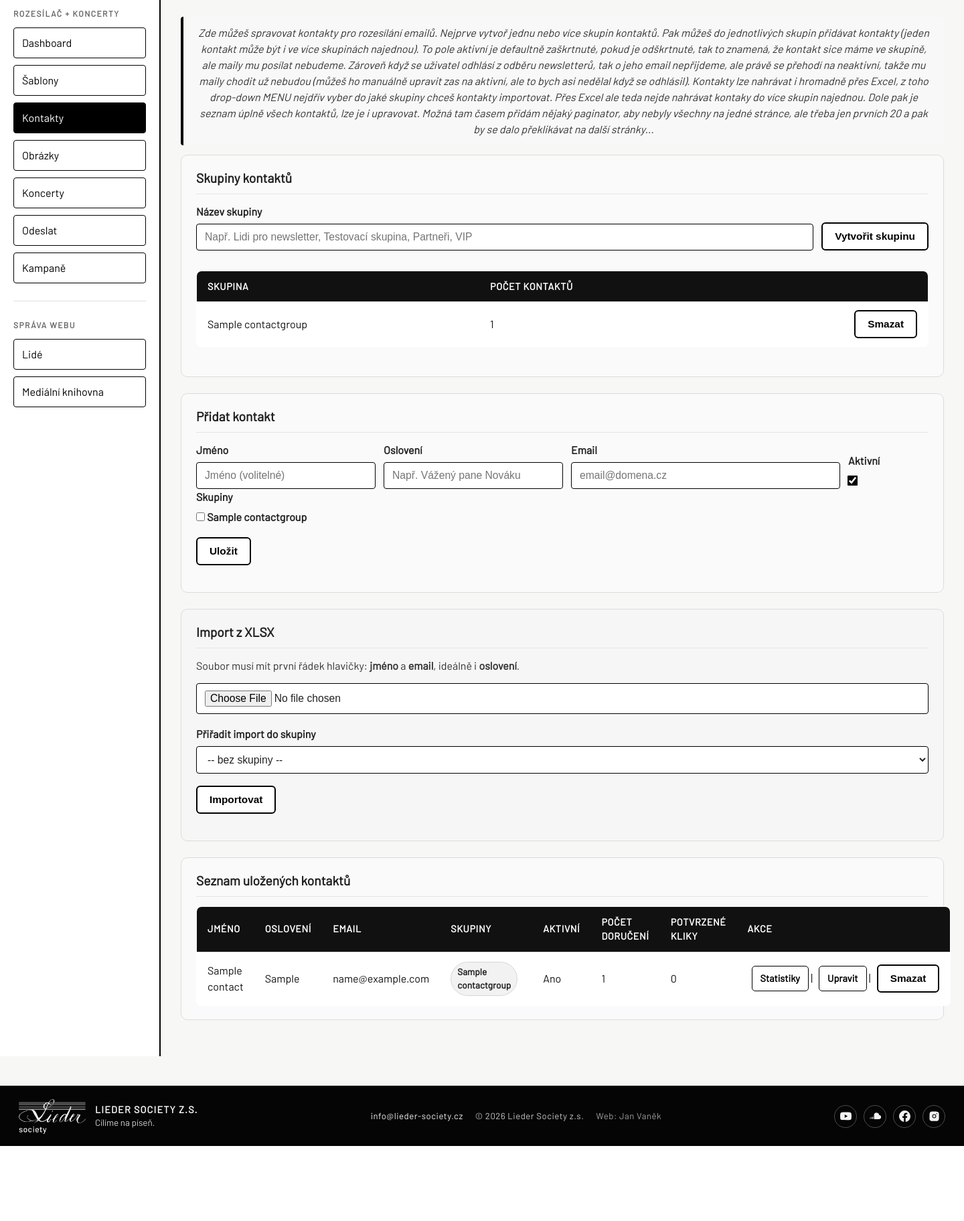
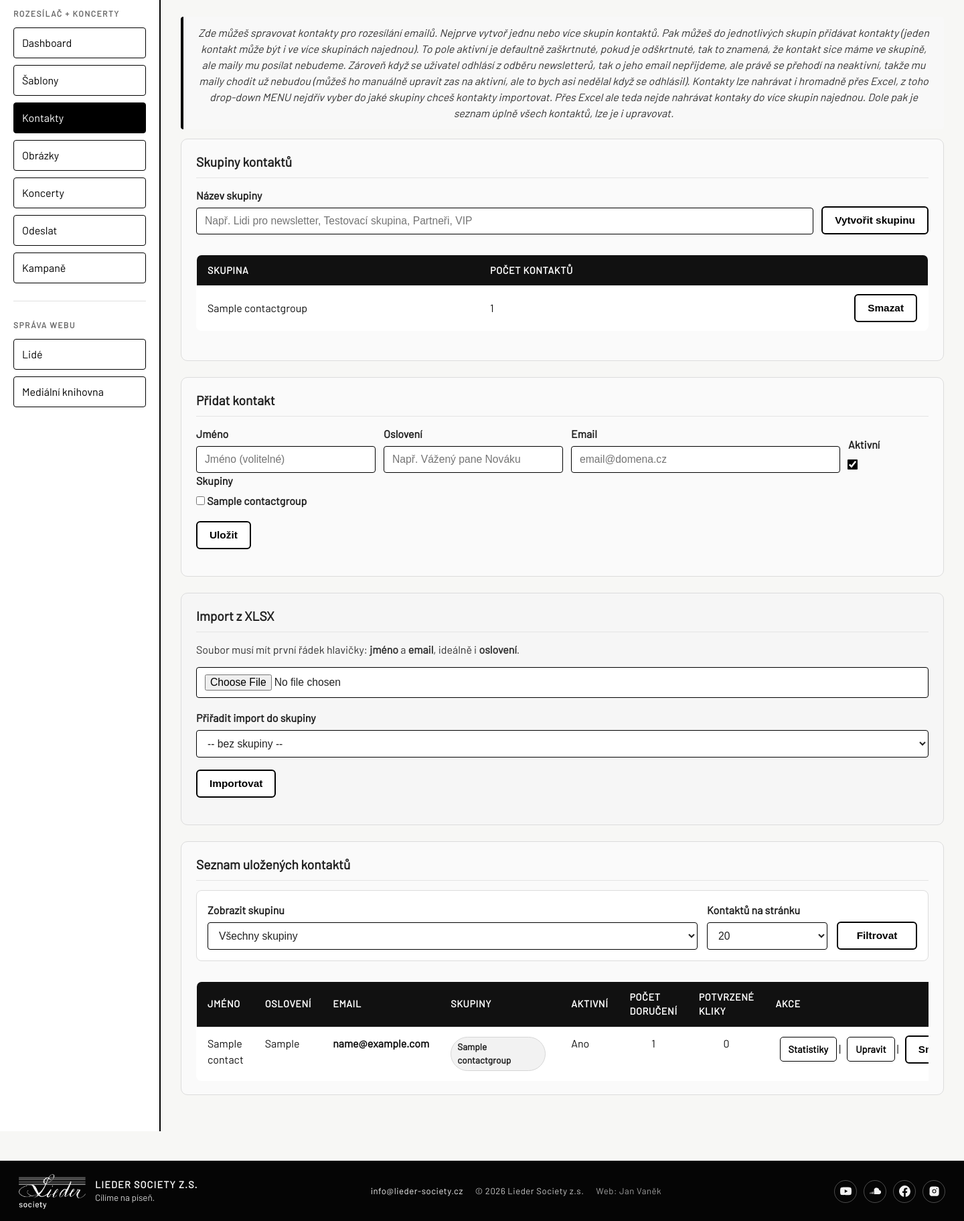
Before and after one commit to HonzaVanek/Liederweb, a Django app: page /rozesilac/kontakty/ in a window 1440 px wide. Shown: the part 195-2018 px from the top of the page at 67% size. Before the commit the page ends 1906 px from the top, so only its background shows below. Run offline with Django 4.2, Linux system fonts and the light colour scheme; a user stored in the database is signed in; tables that the repository leaves empty hold one stand-in row (values such as "Sample post").

Commit message:
úprvava zobrazení kontaktů, filtrace

```diff
--- /dev/null
+++ b/rozesilac/static/rozesilac/contacts.css
@@ -0,0 +1,206 @@
+/* =========================================================
+   KONTAKTY – filtr, tabulka, stránkování
+   ========================================================= */
+
+.contacts-filter-form {
+    margin-bottom: 22px;
+    padding: 16px;
+    background: #fff;
+    border: 1px solid #dcdcdc;
+    border-radius: 8px;
+}
+
+.contacts-filter-grid {
+    display: grid;
+    grid-template-columns: minmax(220px, 1.5fr) minmax(150px, 180px) auto;
+    gap: 14px;
+    align-items: end;
+}
+
+.contacts-filter-submit button {
+    width: 100%;
+    min-width: 120px;
+}
+
+.contacts-filter-note {
+    margin: 12px 0 0;
+}
+
+.contacts-filter-note a {
+    font-weight: 700;
+}
+
+/* =========================================================
+   TABULKA KONTAKTŮ
+   ========================================================= */
+
+.contacts-table-wrap {
+    margin-top: 14px;
+}
+
+.contacts-table {
+    min-width: 1080px;
+}
+
+.contacts-table td {
+    vertical-align: top;
+}
+
+.contacts-table td:nth-child(3) {
+    font-weight: 600;
+}
+
+.contacts-table td:nth-child(4) {
+    min-width: 180px;
+}
+
+.contacts-table td:nth-child(6),
+.contacts-table td:nth-child(7) {
+    text-align: center;
+    white-space: nowrap;
+}
+
+.contacts-table td.actions {
+    min-width: 230px;
+}
+
+/* aby se akce v úzké tabulce nechovaly úplně chaoticky */
+.contacts-table td.actions form {
+    margin: 0;
+}
+
+/* =========================================================
+   STRÁNKOVÁNÍ
+   ========================================================= */
+
+.contacts-pagination {
+    display: grid;
+    grid-template-columns: 1fr auto 1fr;
+    gap: 14px;
+    align-items: center;
+    margin-top: 22px;
+    padding-top: 18px;
+    border-top: 1px solid #e0e0e0;
+}
+
+.contacts-pagination__links {
+    display: flex;
+    flex-wrap: wrap;
+    gap: 8px;
+}
+
+.contacts-pagination__links:last-child {
+    justify-content: flex-end;
+}
+
+.contacts-pagination__links a {
+    display: inline-flex;
+    align-items: center;
+    justify-content: center;
+    min-height: 36px;
+    padding: 7px 12px;
+    border: 1px solid #000;
+    border-radius: 999px;
+    background: #fff;
+    color: #000;
+    font-size: 0.9rem;
+    font-weight: 700;
+    text-decoration: none;
+    transition:
+        background-color 0.2s ease,
+        color 0.2s ease,
+        transform 0.15s ease;
+}
+
+.contacts-pagination__links a:hover {
+    background: #000;
+    color: #fff;
+    text-decoration: none;
+    transform: translateY(-1px);
+}
+
+.contacts-pagination__status {
+    color: #555;
+    font-size: 0.92rem;
+    font-weight: 700;
+    text-align: center;
+    white-space: nowrap;
+}
+
+/* =========================================================
+   DARK MODE
+   ========================================================= */
+
+body.dark-mode .contacts-filter-form {
+    background: #1b1b1b;
+    border-color: #444;
+}
+
+body.dark-mode .contacts-pagination {
+    border-top-color: #444;
+}
+
+body.dark-mode .contacts-pagination__status {
+    color: #bbb;
+}
+
+body.dark-mode .contacts-pagination__links a {
+    background: #1b1b1b;
+    color: #eee;
+    border-color: #555;
+}
+
+body.dark-mode .contacts-pagination__links a:hover {
+    background: #eee;
+    color: #111;
+}
+
+/* =========================================================
+   RESPONSIVE
+   ========================================================= */
+
+@media (max-width: 900px) {
+    .contacts-filter-grid {
+        grid-template-columns: 1fr 160px;
+    }
+
+    .contacts-filter-submit {
+        grid-column: 1 / -1;
+    }
+
+    .contacts-filter-submit button {
+        width: auto;
+    }
+
+    .contacts-pagination {
+        grid-template-columns: 1fr;
+        text-align: center;
+    }
+
+    .contacts-pagination__links,
+    .contacts-pagination__links:last-child {
+        justify-content: center;
+    }
+
+    .contacts-pagination__status {
+        order: -1;
+    }
+}
+
+@media (max-width: 700px) {
+    .contacts-filter-form {
+        padding: 14px;
+    }
+
+    .contacts-filter-grid {
+        grid-template-columns: 1fr;
+    }
+
+    .contacts-filter-submit button {
+        width: 100%;
+    }
+
+    .contacts-table {
+        min-width: 980px;
+    }
+}
--- a/rozesilac/templates/rozesilac/contacts.html
+++ b/rozesilac/templates/rozesilac/contacts.html
@@ -1,11 +1,18 @@
 {% extends "rozesilac/base_rozesilac.html" %}
+
+{% load static %}
+
+{% block extra_css %}
+  {{ block.super }}
+  <link rel="stylesheet" href="{% static 'rozesilac/contacts.css' %}">
+{% endblock extra_css %}
 
 {% block title %}Rozesílač | Kontakty{% endblock title %}
 
 {% block rozesilac_content %}
 <h2>Kontakty</h2>
 
-<p class="help-text">Zde můžeš spravovat kontakty pro rozesílání emailů. Nejprve vytvoř jednu nebo více skupin kontaktů. Pak můžeš do jednotlivých skupin přidávat kontakty (jeden kontakt může být i ve více skupinách najednou). To pole aktivní je defaultně zaškrtnuté, pokud je odškrtnuté, tak to znamená, že kontakt sice máme ve skupině, ale maily mu posílat nebudeme. Zároveň když se uživatel odhlásí z odběru newsletterů, tak o jeho email nepřijdeme, ale právě se přehodí na neaktivní, takže mu maily chodit už nebudou (můžeš ho manuálně upravit zas na aktivní, ale to bych asi nedělal když se odhlásil). Kontakty lze nahrávat i hromadně přes Excel, z toho drop-down MENU nejdřív vyber do jaké skupiny chceš kontakty importovat. Přes Excel ale teda nejde nahrávat kontaky do více skupin najednou. Dole pak je seznam úplně všech kontaktů, lze je i upravovat. Možná tam časem přidám nějaký paginator, aby nebyly všechny na jedné stránce, ale třeba jen prvních 20 a pak by se dalo překlikávat na další stránky...</p>
+<p class="help-text">Zde můžeš spravovat kontakty pro rozesílání emailů. Nejprve vytvoř jednu nebo více skupin kontaktů. Pak můžeš do jednotlivých skupin přidávat kontakty (jeden kontakt může být i ve více skupinách najednou). To pole aktivní je defaultně zaškrtnuté, pokud je odškrtnuté, tak to znamená, že kontakt sice máme ve skupině, ale maily mu posílat nebudeme. Zároveň když se uživatel odhlásí z odběru newsletterů, tak o jeho email nepřijdeme, ale právě se přehodí na neaktivní, takže mu maily chodit už nebudou (můžeš ho manuálně upravit zas na aktivní, ale to bych asi nedělal když se odhlásil). Kontakty lze nahrávat i hromadně přes Excel, z toho drop-down MENU nejdřív vyber do jaké skupiny chceš kontakty importovat. Přes Excel ale teda nejde nahrávat kontaky do více skupin najednou. Dole pak je seznam úplně všech kontaktů, lze je i upravovat.</p>
 
 {% if messages %}
 <ul class="messages">
@@ -50,7 +57,7 @@
       {% for g in groups %}
         <tr>
           <td>{{ g.name }}</td>
-          <td>{{ g.contacts.count }}</td>
+          <td>{{ g.contact_count }}</td>
           <td class="actions">
             <form method="post" style="display:inline;" onsubmit="return confirm('Opravdu smazat skupinu {{ g.name }}?');">
               {% csrf_token %}
@@ -108,7 +115,7 @@
 
 <section class="content-section content-section-soft">
 <h3>Import z XLSX</h3>
-<p class="muted">Soubor musí mít první řádek hlavičky: <strong>jméno</strong> a <strong>email</strong>, ideálně i <strong>oslovení</strong>.</p>
+<p class="muted contacts-filter-note">Soubor musí mít první řádek hlavičky: <strong>jméno</strong> a <strong>email</strong>, ideálně i <strong>oslovení</strong>.</p>
 
 <form method="post" enctype="multipart/form-data" style="margin-bottom:20px;">
   {% csrf_token %}
@@ -132,8 +139,50 @@
 <section class="content-section">
 <h3>Seznam uložených kontaktů</h3>
 
+<form method="get" class="contacts-filter-form">
+  <div class="contacts-filter-grid">
+    <div>
+      <label for="contact-group-filter">Zobrazit skupinu</label>
+      <select id="contact-group-filter" name="group">
+        <option value="">Všechny skupiny</option>
+        {% for g in groups %}
+          <option value="{{ g.id }}" {% if selected_group_id == g.id|stringformat:"s" %}selected{% endif %}>
+            {{ g.name }} ({{ g.contact_count }})
+          </option>
+        {% endfor %}
+      </select>
+    </div>
+
+    <div>
+      <label for="per-page-filter">Kontaktů na stránku</label>
+      <select id="per-page-filter" name="per_page">
+        {% for option in per_page_options %}
+          <option value="{{ option }}" {% if per_page == option %}selected{% endif %}>
+            {{ option }}
+          </option>
+        {% endfor %}
+      </select>
+    </div>
+
+    <div class="contacts-filter-submit">
+      <label>&nbsp;</label>
+      <button type="submit">Filtrovat</button>
+    </div>
+  </div>
+
+  {% if selected_group %}
+    <p class="muted contacts-filter-note">
+      Zobrazuje se skupina: <strong>{{ selected_group.name }}</strong>.
+      <a href="{% url 'rozesilac:contacts' %}">Zrušit filtr</a>
+    </p>
+  {% endif %}
+</form>
+
+
+
 {% if contacts %}
-<table class="table">
+<div class="table-responsive contacts-table-wrap">
+  <table class="table contacts-table">
     <thead>
       <tr>
         <th>Jméno</th>
@@ -178,6 +227,29 @@
       {% endfor %}
     </tbody>
   </table>
+</div>
+{% if page_obj.has_other_pages %}
+  <nav class="contacts-pagination" aria-label="Stránkování kontaktů">
+    <div class="contacts-pagination__links">
+      {% if page_obj.has_previous %}
+        <a href="{{ pagination_base_url }}page=1">« První</a>
+        <a href="{{ pagination_base_url }}page={{ page_obj.previous_page_number }}">‹ Předchozí</a>
+      {% endif %}
+    </div>
+
+    <div class="contacts-pagination__status">
+      Stránka {{ page_obj.number }} z {{ paginator.num_pages }}
+    </div>
+
+    <div class="contacts-pagination__links">
+      {% if page_obj.has_next %}
+        <a href="{{ pagination_base_url }}page={{ page_obj.next_page_number }}">Další ›</a>
+        <a href="{{ pagination_base_url }}page={{ paginator.num_pages }}">Poslední »</a>
+      {% endif %}
+    </div>
+  </nav>
+{% endif %}
+
 </section>
 {% else %}
 <p class="muted">Zatím žádné kontakty.</p>
--- a/rozesilac/views.py
+++ b/rozesilac/views.py
@@ -26,6 +26,8 @@ import html
 import re
 from urllib.parse import quote, unquote, urlparse
 from django.db import transaction
+from django.core.paginator import Paginator
+from django.db.models import Count
 
 # Create your views here.
 
@@ -402,11 +404,60 @@ def contacts(request):
             messages.success(request, f"Import hotový. Přidáno: {created}, přeskočeno (duplicitní): {skipped}, neplatné emaily: {invalid}.")
             return redirect("rozesilac:contacts")
 
-    contacts = Contact.objects.prefetch_related("groups").order_by("groups__name", "email").distinct()
-    groups = ContactGroup.objects.all()
+    # --------------------------------------------------
+    # Filtrování a stránkování kontaktů
+    # --------------------------------------------------
+
+    per_page_options = [20, 50, 100]
+
+    try:
+        per_page = int(request.GET.get("per_page", 20))
+    except (TypeError, ValueError):
+        per_page = 20
+
+    if per_page not in per_page_options:
+        per_page = 20
+
+    selected_group_id = request.GET.get("group") or ""
+
+    groups = (
+        ContactGroup.objects
+        .annotate(contact_count=Count("contacts", distinct=True))
+        .order_by("name")
+    )
+
+    contacts_qs = (
+        Contact.objects
+        .prefetch_related("groups")
+        .order_by("email")
+    )
+
+    selected_group = None
+
+    if selected_group_id:
+        selected_group = ContactGroup.objects.filter(id=selected_group_id).first()
+        if selected_group:
+            contacts_qs = contacts_qs.filter(groups=selected_group)
+        else:
+            selected_group_id = ""
+
+    paginator = Paginator(contacts_qs, per_page)
+    page_obj = paginator.get_page(request.GET.get("page"))
+
+    contacts = list(page_obj.object_list)
+
+    # Query string pro stránkování, aby se při přepínání stránek neztratil filtr
+    query_params = request.GET.copy()
+    if "page" in query_params:
+        del query_params["page"]
+
+    query_string = query_params.urlencode()
+    pagination_base_url = f"?{query_string}&" if query_string else "?"
 
     # --------------------------------------------------
     # Statistiky kontaktů pro přehled v seznamu
+    # Důležité: počítáme jen kontakty na aktuální stránce,
+    # ne všechny kontakty v databázi.
     # --------------------------------------------------
 
     contact_emails = [c.email for c in contacts]
@@ -414,10 +465,16 @@ def contacts(request):
     deliveries_for_contacts = (
         EmailDelivery.objects
         .filter(to_email__in=contact_emails)
-        .prefetch_related(Prefetch("click_events", queryset=EmailClickEvent.objects.order_by("created_at"),))
+        .prefetch_related(
+            Prefetch(
+                "click_events",
+                queryset=EmailClickEvent.objects.order_by("created_at"),
+            )
+        )
     )
 
     deliveries_by_email = {}
+
     for d in deliveries_for_contacts:
         deliveries_by_email.setdefault(d.to_email, []).append(d)
 
@@ -428,13 +485,34 @@ def contacts(request):
         confirmed_unique_click_count = 0
 
         for d in contact_deliveries:
-            human_events = [e for e in d.click_events.all() if not e.is_suspected_bot]
+            human_events = [
+                e for e in d.click_events.all()
+                if not e.is_suspected_bot
+            ]
             unique_urls = set(e.original_url for e in human_events)
             confirmed_unique_click_count += len(unique_urls)
 
         c.confirmed_unique_click_count_for_ui = confirmed_unique_click_count
 
-    return render(request, "rozesilac/contacts.html", {"contacts": contacts, "groups": groups, "add_form": add_form, "import_form": import_form, "group_form": group_form,},)
+    return render(
+        request,
+        "rozesilac/contacts.html",
+        {
+            "contacts": contacts,
+            "groups": groups,
+            "add_form": add_form,
+            "import_form": import_form,
+            "group_form": group_form,
+
+            "selected_group_id": str(selected_group_id),
+            "selected_group": selected_group,
+            "per_page": per_page,
+            "per_page_options": per_page_options,
+            "page_obj": page_obj,
+            "paginator": paginator,
+            "pagination_base_url": pagination_base_url,
+        },
+    )
 
 @staff_required
 def contact_detail(request, contact_id):
```
Also changed, not shown: events/static/events/public_event_detail.css (+19 -4 lines). Lines whose indentation alone changed are shown as unchanged.
